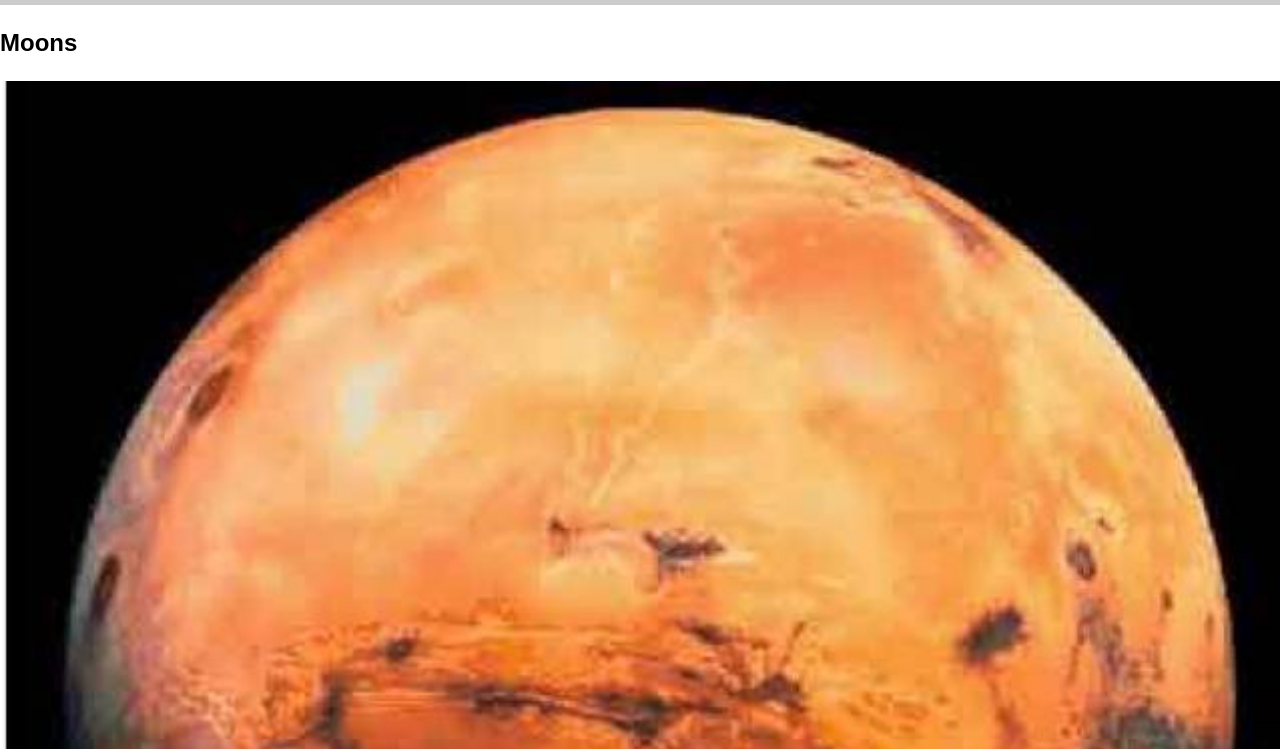
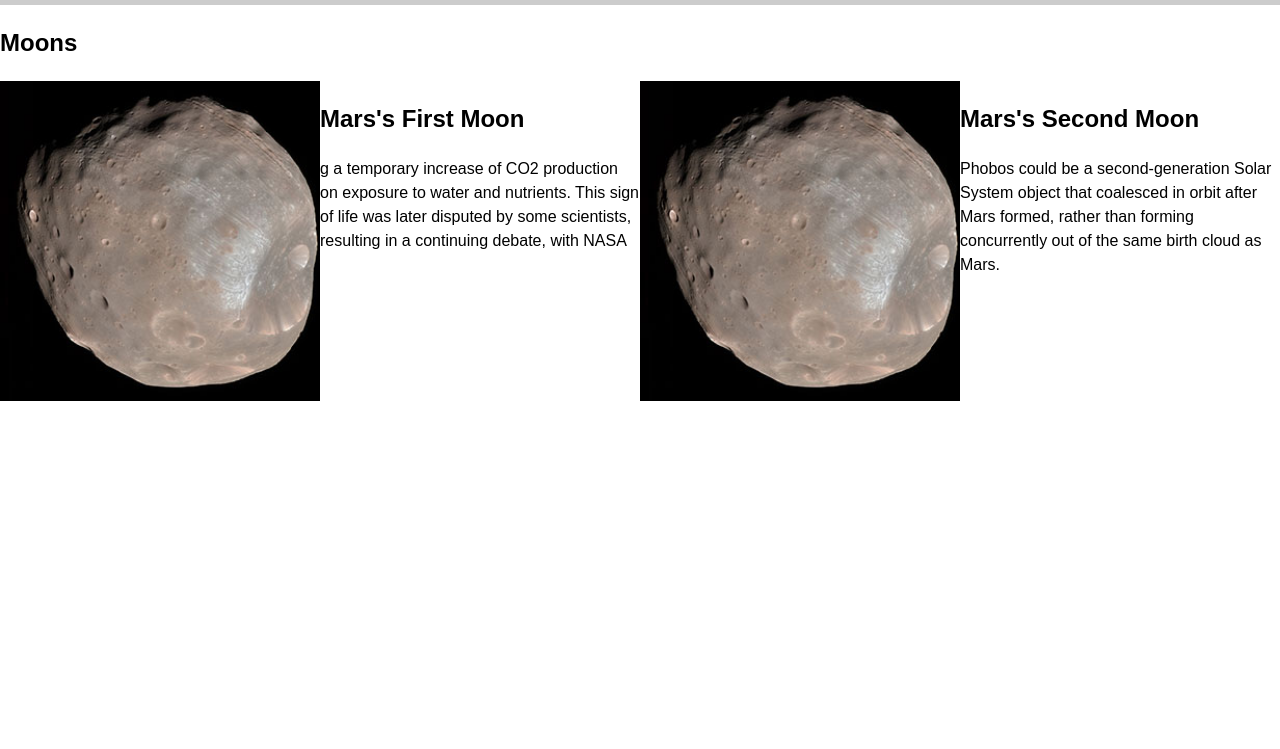
Before and after one commit to malo0140/dsn1675-planet-website, a plain HTML site: page moons.html in a window 1280 px wide. Shown: the part 51-800 px from the top of the page. Drawn offline with Linux system fonts and the light colour scheme.

Commit message:
medium and large moon

```diff
--- a/css/grid.css
+++ b/css/grid.css
@@ -49,7 +49,6 @@
   display: block;
   visibility: visible;
   width: 100%;
-  padding: 1em;
 }
 
 .unit-offset-xs-0 {
@@ -190,7 +189,7 @@
 
 .unit-offset-m-1-2 {
   margin-left: 50.0000%;
-  display: inline-block;
+
 }
 
 .unit-m-1-3 {
--- a/moons.html
+++ b/moons.html
@@ -23,22 +23,40 @@
 </div>
 </header>
 
+
 <h2>Moons</h2>
 
-<img src="images/192066-mars.jpg" alt="">
+    <div class="grid">
 
-<div class="unit unit-m-1-2 ">
-    <div>
-    <img scr="http://placehold.it//1000x1000" alt="">
-    </div>
+        <div class="unit unit-xs-1 unit-s-1 unit-m-1-2 unit-l-1-2">
+           <div class="grid">
+
+        <div class="unit unit-xs-1 unit-s-1 unit-m-1 unit-l-1-2">
+        <img src="images/moon%201.jpg" alt="">
+        </div>
+
+        <div class="unit unit-xs-1 unit-s-1 unit-m-1 unit-l-1-2">
     <h2>Mars's First Moon</h2>
     <p>g a temporary increase of CO2 production on exposure to water and nutrients. This sign of life was later disputed by some scientists, resulting in a continuing debate, with NASA</p>
+        </div>
+
+           </div>
+        </div>
+
+        <div class="unit unit-xs-1 unit-s-1 unit-m-1-2 unit-l-1-2">
+            <div class="grid">
+    <div class="unit unit-xs-1 unit-s-1 unit-m-1 unit-l-1-2">
+        <img src="images/Moon%201.jpg">
+    </div>
+
+    <div class="unit unit-xs-1 unit-s-1 unit-m-1 unit-l-1-2">
+        <h2> Mars's Second Moon</h2>
+        <p>Phobos could be a second-generation Solar System object that coalesced in orbit after Mars formed, rather than forming concurrently out of the same birth cloud as Mars.</p>
+    </div>
+    </div>
+ </div>
 </div>
 
-<div class="unit unit-m-1-2">
-    <div>
-    <img src="images/1280px-Water_ice_clouds_hanging_above_Tharsis_PIA02653_black_background.jpg">
-    </div>
-    <h2> Mars's Second Moon</h2>
-    <p>Phobos could be a second-generation Solar System object that coalesced in orbit after Mars formed, rather than forming concurrently out of the same birth cloud as Mars.</p>
-</div>
+
+</body>
+</html>
```
Also changed, not shown: index.html (+3 -3 lines), images/Moon 2.jpg (added), images/moon 1.jpg (added).
